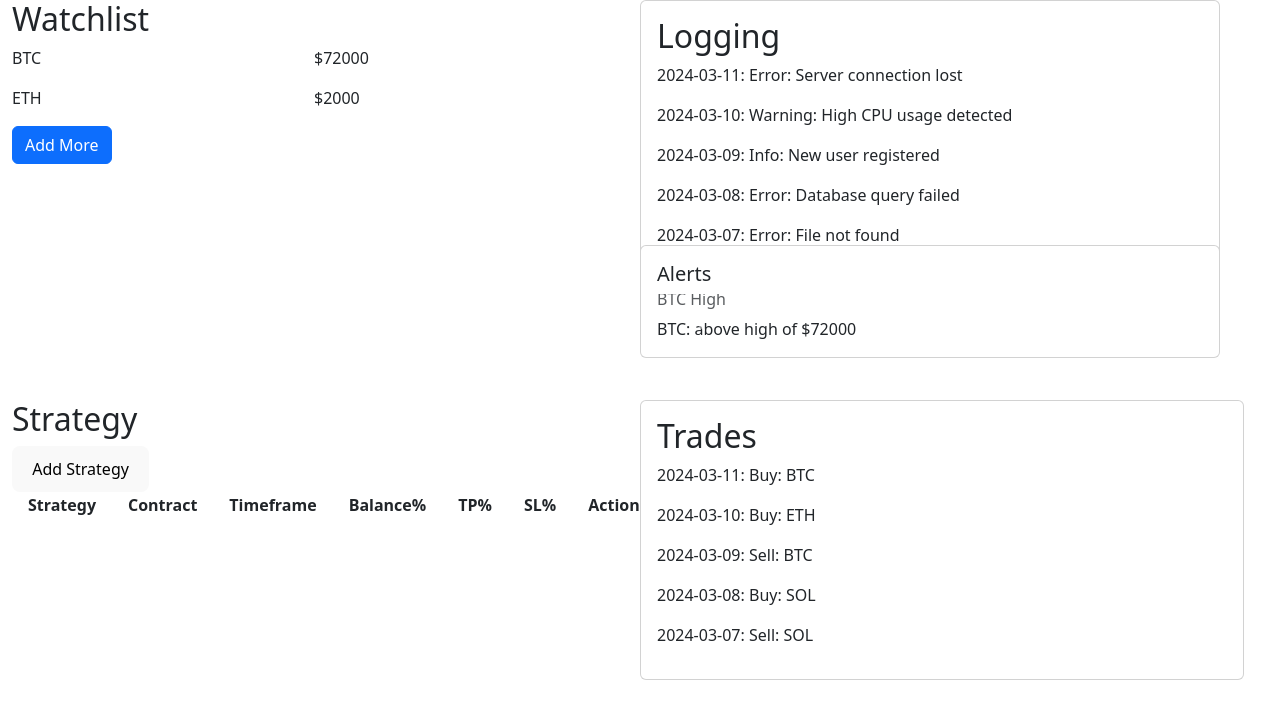
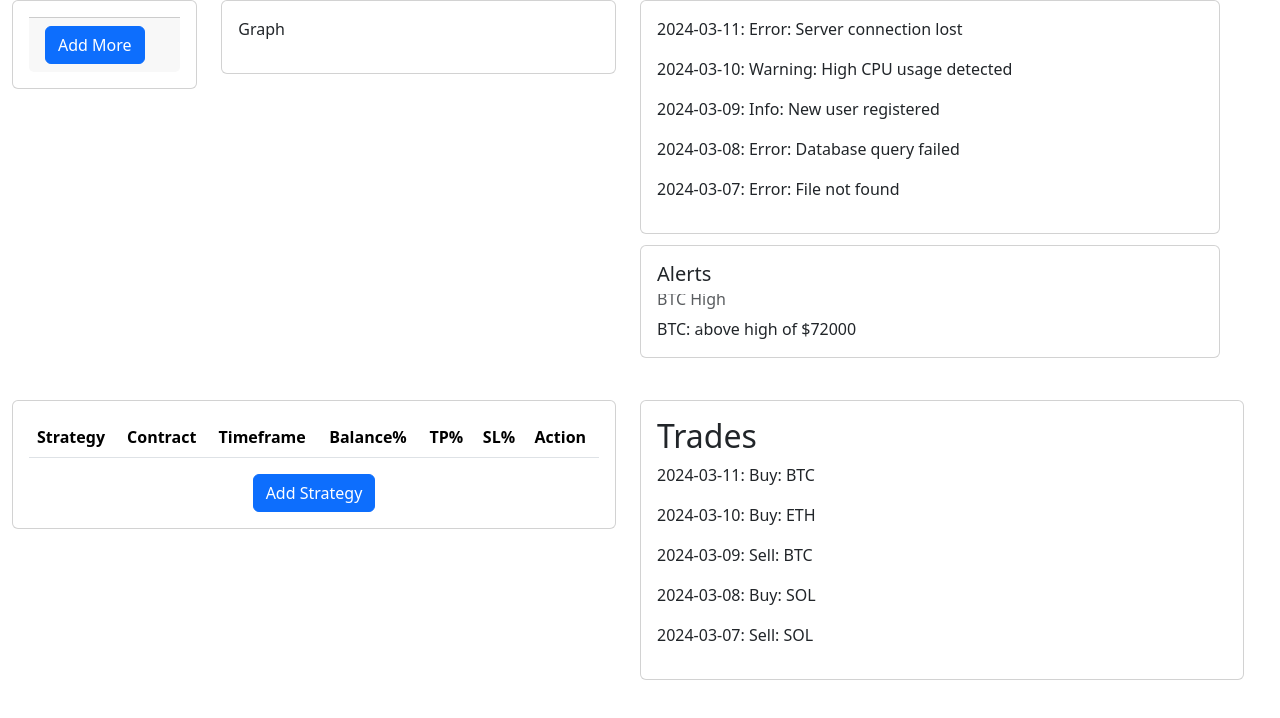
Before and after one commit to QuentinSims/TradingBotWebApp, a React (Vite) app in the folder tradingbotwebapp.client/: page / in a window 1280 px wide. Shown: the top 718 px of the page. Built offline with nearby package versions, Linux system fonts and the light colour scheme.

Commit message:
updates to add another component and get the spacing correct

```diff
--- a/tradingbotwebapp.client/src/App.tsx
+++ b/tradingbotwebapp.client/src/App.tsx
@@ -7,6 +7,7 @@ import TradesComponent from './components/trades/TradesComponent';
 import 'bootstrap/dist/css/bootstrap.min.css';
 import 'bootstrap/dist/js/bootstrap.bundle.min.js';
 import AlertComponent from './components/alert/AlertComponent';
+import GraphComponent from './components/graph/GraphComponent';
 
 
 
@@ -21,8 +22,11 @@ function App() {
     return (
         <div className="container-fluid">
             <div className="row">
-                <div className="col-xl-6 col-lg-6 col-md-6 col-sm-12">
+                <div className="col-xl-2 col-lg-2 col-md-2 col-sm-6">
                     <WatchListComponent />
+                </div>
+                <div className="col-xl-4 col-lg-4 col-md-4 col-sm-6">
+                    <GraphComponent/>
                 </div>
                 <div className="col-xl-6 col-lg-6 col-md-6 col-sm-12">
                     <div className="row">
--- /dev/null
+++ b/tradingbotwebapp.client/src/components/graph/GraphComponent.css
@@ -0,0 +1,2 @@
+body {
+}
--- /dev/null
+++ b/tradingbotwebapp.client/src/components/graph/GraphComponent.tsx
@@ -0,0 +1,11 @@
+function GraphComponent() {
+    return (
+        <div className="card">
+            <div className="card-body">
+                <p>Graph</p>
+            </div>
+        </div>
+    );
+}
+
+export default GraphComponent;
--- a/tradingbotwebapp.client/src/components/logging/LoggingComponent.tsx
+++ b/tradingbotwebapp.client/src/components/logging/LoggingComponent.tsx
@@ -31,7 +31,7 @@ function LoggingComponent() {
     return (
         <div className="card">
             <div className="card-body">
-                <h2 className="card-title text-left">Logging</h2>
+               {/* <h2 className="card-title text-left">Logging</h2>*/}
                 {logMessages?.map((log, index) => (
                     <p key={index}>{log.date}: {log.message}</p>
                 ))}
--- a/tradingbotwebapp.client/src/components/strategy/StrategyComponent.tsx
+++ b/tradingbotwebapp.client/src/components/strategy/StrategyComponent.tsx
@@ -1,4 +1,4 @@
-import React, { useState } from 'react';
+import { useState } from 'react';
 
 interface Strategy {
     strategy: string;
@@ -29,12 +29,10 @@ function StrategyComponent() {
     };
 
     return (
-        <div>
-            <div>
-                <h2>Strategy</h2>
-            </div>
-            <button onClick={addStrategy}>Add Strategy</button>
-            <table>
+        <div className="card">
+            <div className="card-body">
+                <div className="table-responsive">
+                    <table className="table table-striped">
                         <thead>
                             <tr>
                                 <th>Strategy</th>
@@ -74,6 +72,13 @@ function StrategyComponent() {
                         </tbody>
                     </table>
                 </div>
+                <div className="text-center">
+                    <button type="button" className="btn btn-primary" onClick={addStrategy}>Add Strategy</button>
+                </div>
+            </div>
+        </div>
+
+
     );
 }
 
--- a/tradingbotwebapp.client/src/components/watchlist/WatchListComponent.tsx
+++ b/tradingbotwebapp.client/src/components/watchlist/WatchListComponent.tsx
@@ -1,22 +1,50 @@
+import { useState } from 'react';
+
+interface WatchList {
+    symbol: string;
+    value: number
+}
+
+
+
 function WatchListComponent() {
+    const [watchlist, setWatchList] = useState<WatchList[]>([]);
+
+
+    const addWatchlist = () => {
+        const newWatchlist: WatchList = {
+            symbol: 'BTC',
+            value: 72000
+        };
+        setWatchList([...watchlist, newWatchlist]);
+    };
+
     return (
         <div>
-            <div className="heading-padding">
-                <h2>Watchlist</h2>
-            </div>
+            {/*<div className="heading-padding">*/}
+            {/*    <h2>Watchlist</h2>*/}
+            {/*</div>*/}
+            <div className="card">
+                <div className="card-body">
                     <div className="row">
+                        {watchlist.map((item, index) => (
+                            <div key={index} className="row mb-3">
                                 <div className="col-xl-6 col-lg-6 col-md-6 col-sm-6">
-                    <p className="label">BTC</p>
-                    <p className="label">ETH</p>
+                                    <p className="label">{item.symbol}</p>
                                     {/* Add more labels as needed */}
                                 </div>
                                 <div className="col-xl-6 col-lg-6 col-md-6 col-sm-6">
-                    <p className="">$72000</p>
-                    <p className="">$2000</p>
+                                    <p className="mb-0">${item.value}</p>
                                     {/* Add more labels as needed */}
                                 </div>
                             </div>
-            <button type="button" className="btn btn-primary">Add More</button>
+                        ))}
+                    </div>
+                    <div className="card-footer">
+                        <button type="button" className="btn btn-primary" onClick={addWatchlist}>Add More</button>
+                    </div>
+                </div>
+            </div>
         </div>
     );
 }
```
Also changed, not shown: 1 other file (tests, documents, lock files or other folders). Lines whose indentation alone changed are shown as unchanged.
